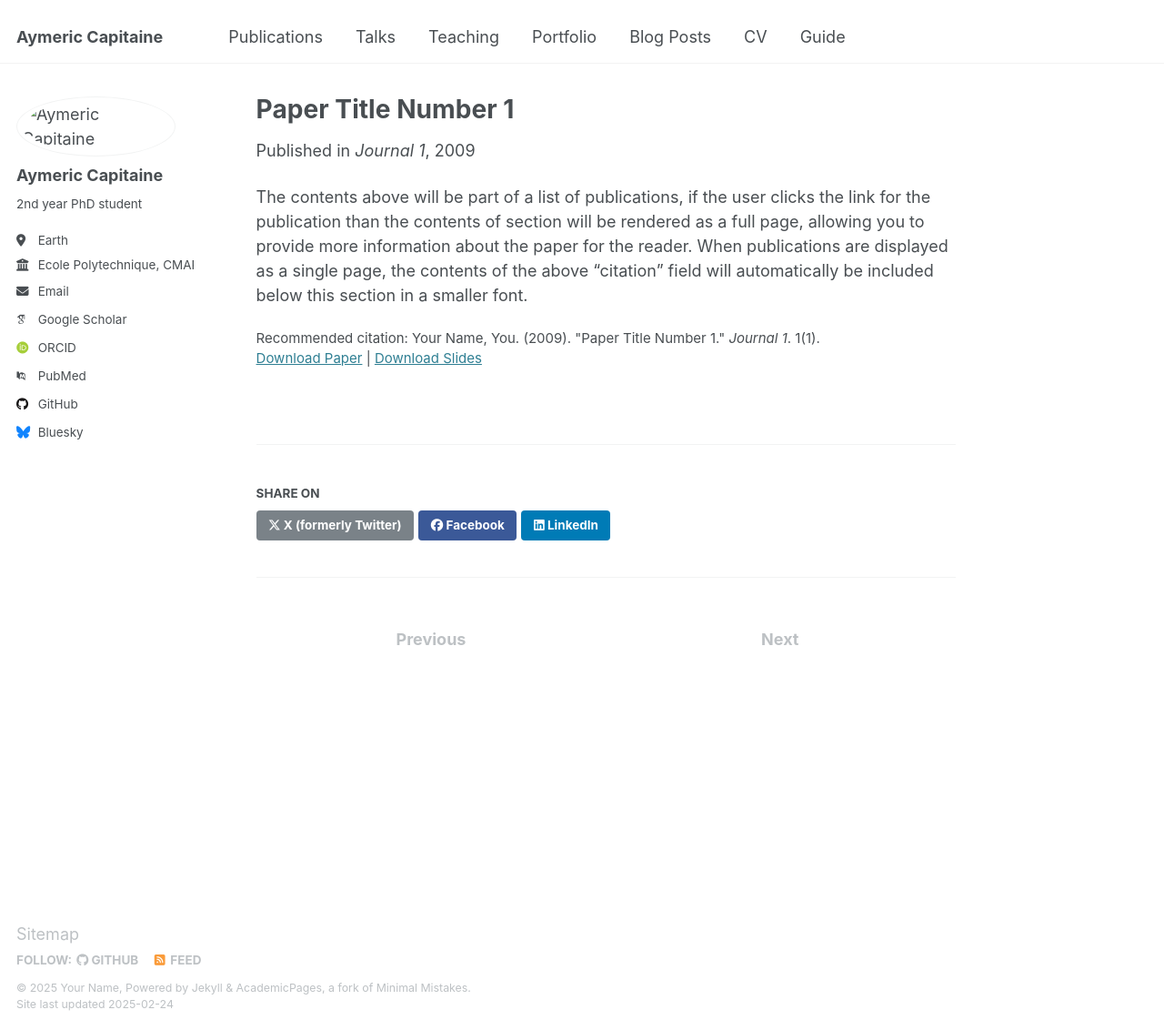
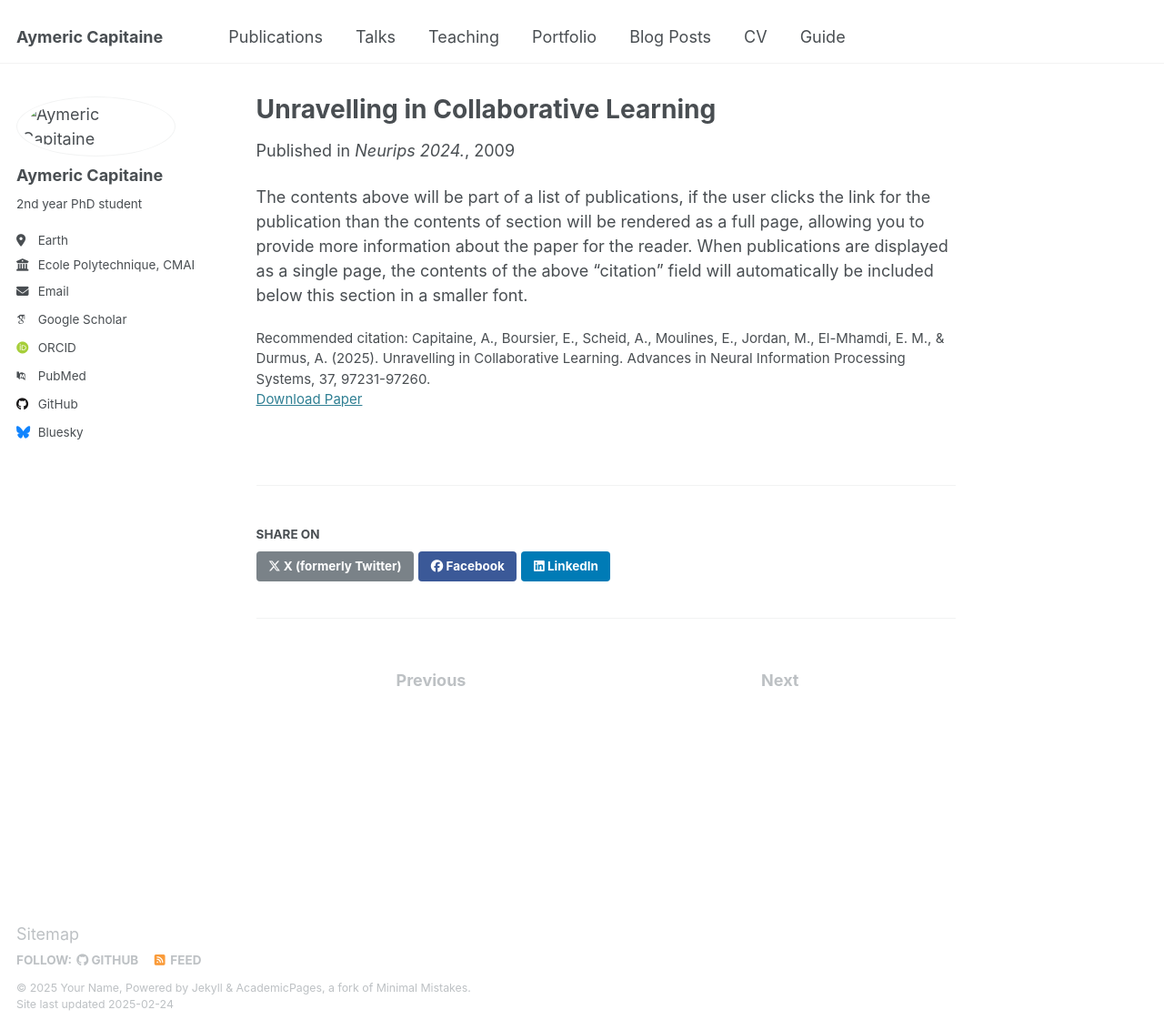
Before and after one commit to aymericcapitaine/aymericcapitaine.github.io, a Jekyll site: the page built from _publications/2009-10-01-paper-title-number-1.md, in a window 1280 px wide and 1132 px high. Shown: the whole window at 91% size. Built offline with Jekyll 4.4.1, drawn with Linux system fonts in a browser that asks for light colours; some web fonts are replaced.

Commit message:
Update 2009-10-01-paper-title-number-1.md
change unravelling

```diff
--- a/_publications/2009-10-01-paper-title-number-1.md
+++ b/_publications/2009-10-01-paper-title-number-1.md
@@ -1,14 +1,12 @@
 ---
-title: "Paper Title Number 1"
+title: "Unravelling in Collaborative Learning"
 collection: publications
 category: manuscripts
 permalink: /publication/2009-10-01-paper-title-number-1
-excerpt: 'This paper is about the number 1. The number 2 is left for future work.'
 date: 2009-10-01
-venue: 'Journal 1'
-slidesurl: 'http://academicpages.github.io/files/slides1.pdf'
-paperurl: 'http://academicpages.github.io/files/paper1.pdf'
-citation: 'Your Name, You. (2009). &quot;Paper Title Number 1.&quot; <i>Journal 1</i>. 1(1).'
+venue: 'Neurips 2024.'
+paperurl: '[http://academicpages.github.io/files/paper1.pdf](https://arxiv.org/abs/2407.14332)'
+citation: 'Capitaine, A., Boursier, E., Scheid, A., Moulines, E., Jordan, M., El-Mhamdi, E. M., & Durmus, A. (2025). Unravelling in Collaborative Learning. Advances in Neural Information Processing Systems, 37, 97231-97260.'
 ---
 
 The contents above will be part of a list of publications, if the user clicks the link for the publication than the contents of section will be rendered as a full page, allowing you to provide more information about the paper for the reader. When publications are displayed as a single page, the contents of the above "citation" field will automatically be included below this section in a smaller font.
```
